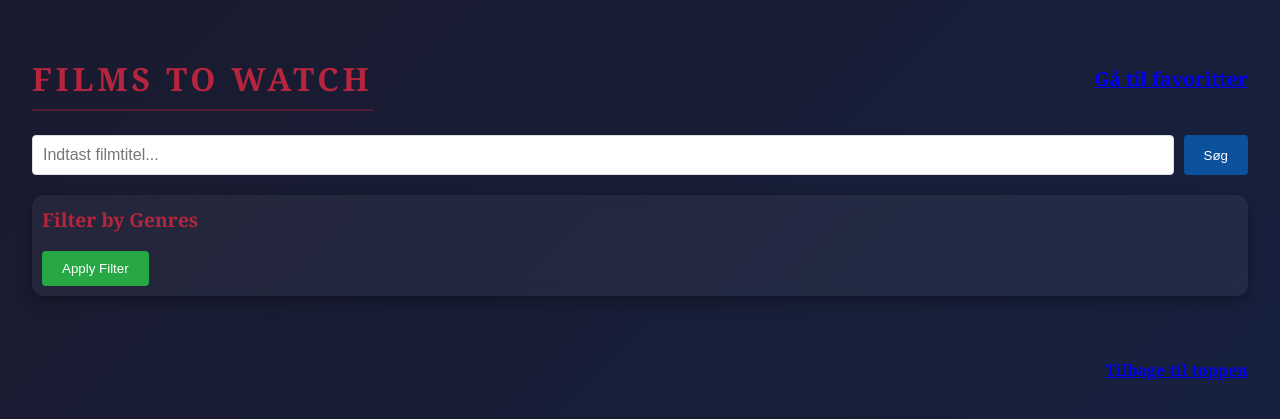
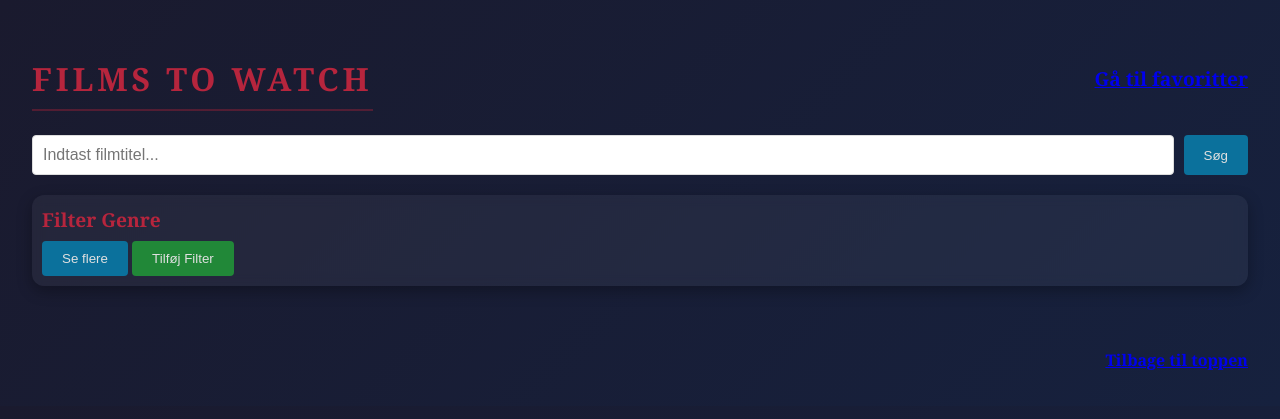
Before and after one commit to MayaSBordum/Filmdata-webapplikation, a Flask app: template templates/index.html in a window 1280 px wide. Shown: the top 419 px of the page. Run offline with Flask 3, Linux system fonts and the light colour scheme; the template is opened without the code that fills it, so the values that code supplies are empty; parts of the project's set-up code (start-up, migrations or seed data) failed here and were passed over.

Commit message:
Clean up

```diff
--- a/app.py
+++ b/app.py
@@ -58,25 +58,27 @@ def find_films(query, limit=50):
     return films
 
 def get_all_genres():
-    """Extract all unique genres from the dataset."""
-    all_genres = set()
+    """Extract all genres and sort by most common."""
+    genre_count = {}
+
     for genres_str in df['genres'].dropna():
         try:
             genres_list = ast.literal_eval(genres_str)
-            if isinstance(genres_list, list):
-                for g in genres_list:
-                    if isinstance(g, dict) and 'name' in g:
-                        all_genres.add(g['name'])
         except Exception:
             try:
                 genres_list = json.loads(genres_str)
-                if isinstance(genres_list, list):
-                    for g in genres_list:
-                        if isinstance(g, dict) and 'name' in g:
-                            all_genres.add(g['name'])
             except Exception:
-                pass
-    return sorted(list(all_genres))
+                genres_list = []
+
+        if isinstance(genres_list, list):
+            for g in genres_list:
+                if isinstance(g, dict) and 'name' in g:
+                    name = g['name']
+                    genre_count[name] = genre_count.get(name, 0) + 1
+
+    # Sort by count (descending)
+    sorted_genres = sorted(genre_count, key=genre_count.get, reverse=True)
+    return sorted_genres
 
 @app.route('/')
 @app.route('/<int:page>')
@@ -228,12 +230,6 @@ def søg():
 
     return render_template('søg.html', film=films, query=query, current_page=page, total_pages=total_pages)
 
-@app.route('/genrer')
-def genrer():
-    """Display all genres."""
-    all_genres = get_all_genres()
-    return render_template('genre_filter.html', all_genres=all_genres, selected_genres=[])
-
 @app.route('/filter/genre/<genre>')
 def filter_by_genre(genre):
     """Filter movies by genre."""
--- a/static/style.css
+++ b/static/style.css
@@ -1,35 +1,100 @@
-/* Layout */
+/* =========================
+   ROOT VARIABLES
+========================= */
+:root {
+    /* Backgrounds */
+    --bg-main: linear-gradient(135deg, #1a1a2e, #16213e);
+    --bg-card: rgba(255, 255, 255, 0.03);
+    --bg-glass: rgba(255, 255, 255, 0.05);
+
+    /* Text colors */
+    --text-main: #e0e0e0;
+    --text-title: #ffffff;
+    --text-data: #aaaaaa;
+    --text-description: #cfcfcf;
+
+    /* Accent colors */
+    --accent-primary: #b6253d;
+    --accent-primary-border: rgba(169, 33, 56, 0.4);
+    --accent-primary-soft: rgba(182, 37, 61, 0.1);
+    --accent-primary-hover: rgba(182, 37, 61, 0.3);
+
+    /* Misc colors */
+    --color-rating: #f5c518;
+    --color-link: #3990b9;
+    --color-toggle: #77b5e6;
+
+    /* Button colors */
+    --btn-main: #05344a;
+    --btn-main-hover: #0b4a68;
+    --btn-secondary: #0b719c;
+    --btn-secondary-hover: #0b8dcae3;
+
+    --btn-success: #218838;
+    --btn-success-hover: #28a745;
+    --btn-clear: #dc3545;
+
+    /* Button sizing */
+    --btn-padding-default: 10px 20px;
+    --btn-padding-compact: 8px 14px;
+
+    --btn-font-default: 16px;
+    --btn-font-compact: 0.85rem;
+
+    --btn-radius-default: 4px;
+    --btn-radius-compact: 8px;
+
+    /* Borders & radius */
+    --radius-sm: 4px;
+    --radius-md: 8px;
+    --radius-lg: 12px;
+
+    /* Shadows */
+    --shadow-card: 0 10px 25px rgba(0, 0, 0, 0.4);
+    --shadow-soft: 0 5px 15px rgba(0, 0, 0, 0.3);
+    --shadow-img: 0 6px 15px rgba(0, 0, 0, 0.5);
+
+    /* Spacing */
+    --gap-default: 10px;
+    --gap-small: 2px;
+}
+
+/* =========================
+   BASE
+========================= */
 body {
     font-family: Georgia, serif;
-    background: linear-gradient(135deg, #1a1a2e, #16213e);
-    color: #e0e0e0;
+    background: var(--bg-main);
+    color: var(--text-main);
     margin: 0;
     padding: 2rem;
     line-height: 1.6;
 }
 
 h1 {
-    color: #b6253d;
+    color: var(--accent-primary);
     letter-spacing: 0.12em;
     text-transform: uppercase;
     margin-bottom: 1.5rem;
-    border-bottom: 2px solid rgba(169, 33, 56, 0.4);
+    border-bottom: 2px solid var(--accent-primary-border);
     display: inline-block;
     padding-bottom: 0.3rem;
 }
 
+/* =========================
+   FILM CARD
+========================= */
 .film-kort {
     display: flex;
     gap: 2rem;
     max-width: 80%;
     margin: 2rem auto;
-    /* THIS centers it */
 
-    background-color: rgba(255, 255, 255, 0.03);
+    background-color: var(--bg-card);
     padding: 1.5rem;
-    border-radius: 12px;
+    border-radius: var(--radius-lg);
     backdrop-filter: blur(6px);
-    box-shadow: 0 10px 25px rgba(0, 0, 0, 0.4);
+    box-shadow: var(--shadow-card);
 }
 
 .film-kort img {
@@ -137,31 +187,50 @@ h1 {
     border-color: #6d0d0d;
 }
 
+
+.note-input button:hover {
+    background-color: var(--btn-main-hover);
+    transform: translateY(-1px);
+}
+
+/* =========================
+   BUTTONS
+========================= */
+.gem-favorite-link button,
 .note-input button {
-    background-color: #05344a;
-    color: rgb(204, 204, 204);
+    background-color: var(--btn-main);
+    color: var(--text-main);
     border: none;
-    padding: 8px 14px;
-    border-radius: 8px;
-    font-size: 0.85rem;
+    padding: var(--btn-padding-compact);
+    border-radius: var(--btn-radius-compact);
+    font-size: var(--btn-font-compact);
     font-weight: bold;
     cursor: pointer;
-
-    box-shadow: 0 6px 15px rgba(0, 0, 0, 0.3);
+    box-shadow: var(--shadow-soft);
     transition: all 0.2s ease;
 }
 
-.note-input button:hover {
-    background-color: #0b4a68;
-    transform: translateY(-1px);
+button {
+    padding: var(--btn-padding-default);
+    background-color: var(--btn-secondary);
+    color: var(--text-main);
+    border: none;
+    border-radius: var(--btn-radius-default);
+    cursor: pointer;
+    /* font-size: var(--btn-font-default); */
 }
 
+button:hover {
+    background-color: var(--btn-secondary-hover);
+}
 
-/* Links på sidden */
+/* =========================
+   LINKS
+========================= */
 .top-link {
     float: right;
     margin: 2rem auto;
-    color: #3990b9;
+    color: var(--color-link);
     font-weight: bold;
     font-size: 1rem;
 }
@@ -213,35 +284,23 @@ input {
     padding: 10px;
     font-size: 16px;
     border: 1px solid #ddd;
-    border-radius: 4px;
+    border-radius: var(--radius-sm);
 }
 
-button {
-    padding: 10px 20px;
-    background-color: #0b519c;
-    color: white;
-    border: none;
-    border-radius: 4px;
-    cursor: pointer;
-}
-
-button:hover {
-    background-color: #0b67ca;
-}
-
-
-/* Genre Filter */
+/* =========================
+   GENRE FILTER
+========================= */
 .genre-filter {
-    background-color: rgba(255, 255, 255, 0.05);
+    background-color: var(--bg-glass);
     padding: 10px;
-    border-radius: 12px;
+    border-radius: var(--radius-lg);
     margin-bottom: 30px;
     backdrop-filter: blur(6px);
-    box-shadow: 0 5px 15px rgba(0, 0, 0, 0.3);
+    box-shadow: var(--shadow-soft);
 }
 
 .genre-filter h3 {
-    color: #b6253d;
+    color: var(--accent-primary);
     margin-top: 0;
     margin-bottom: 5px;
     font-size: 1.2em;
@@ -250,8 +309,15 @@ button:hover {
 .genres-list {
     display: flex;
     flex-wrap: wrap;
-    gap: 5px;
-    margin-bottom: 10px;
+    gap: var(--gap-default);
+    overflow: hidden;
+    max-height: 40px;
+    transition: max-height 0.3s ease;
+}
+
+.genres-list.expanded {
+    max-height: 500px;
+    gap: 2px;
 }
 
 .genre-item {
@@ -276,81 +342,66 @@ button:hover {
 }
 
 .filter-btn {
-    background-color: #28a745;
+    background-color: var(--btn-success);
     margin-right: 10px;
 }
 
 .filter-btn:hover {
-    background-color: #218838;
+    background-color: var(--btn-success-hover);
 }
 
 .clear-filter {
-    color: #dc3545;
+    color: var(--btn-clear);
     text-decoration: none;
     padding: 10px 15px;
-    border: 1px solid #dc3545;
-    border-radius: 4px;
+    border: 1px solid var(--btn-clear);
+    border-radius: var(--radius-sm);
     transition: background-color 0.3s;
 }
 
 .clear-filter:hover {
-    background-color: #dc3545;
+    background-color: var(--btn-clear);
     color: white;
 }
 
-/* Genre Filter Links (for /genrer page) */
-.genre-link {
-    display: inline-block;
-    padding: 8px 12px;
-    background-color: #667eea;
-    color: white;
-    text-decoration: none;
-    border-radius: 5px;
-    transition: background-color 0.3s;
-}
-
-.genre-link:hover {
-    background-color: #5568d3;
-}
-
-.results {
-    margin-top: 20px;
-}
-
-
-/* Pagination styling */
+/* =========================
+   PAGINATION
+========================= */
 .pagination {
     display: flex;
     justify-content: center;
-    gap: 10px;
+    gap: var(--gap-default);
     margin: 30px 0;
     flex-wrap: wrap;
 }
 
-.page-link, .page-number {
+.page-link,
+.page-number {
     padding: 8px 12px;
-    border: 1px solid #b6253d;
-    border-radius: 4px;
+    border: 1px solid var(--accent-primary);
+    border-radius: var(--radius-sm);
     text-decoration: none;
-    color: #e0e0e0;
+    color: var(--text-data);
     transition: all 0.3s ease;
-    background-color: rgba(182, 37, 61, 0.1);
+    background-color: var(--accent-primary-soft);
 }
 
-.page-link:hover, .page-number:hover {
-    background-color: rgba(182, 37, 61, 0.3);
-    border-color: #e0e0e0;
+.page-link:hover,
+.page-number:hover {
+    background-color: var(--accent-primary-hover);
+    border-color: var(--text-main);
+    color: var(--text-main);
 }
 
 .page-number.active {
-    background-color: #b6253d;
+    background-color: var(--accent-primary);
     color: white;
-    border-color: #b6253d;
+    border-color: var(--accent-primary);
     font-weight: bold;
 }
 
 .page-ellipsis {
     padding: 8px 5px;
-    color: #b6253d;
+    color: var(--accent-primary);
     font-weight: bold;
 }
--- a/templates/index.html
+++ b/templates/index.html
@@ -23,9 +23,9 @@
 
     <!-- Genre filter -->
     <div class="genre-filter">
-        <h3>Filter by Genres</h3>
+        <h3>Filter Genre</h3>
         <form id="genreForm" method="get">
-            <div class="genres-list">
+            <div class="genres-list collapsed" id="genresList">
                 {% for genre in all_genres %}
                 <div class="genre-item">
                     <input type="checkbox" id="genre-{{ genre }}" name="genre" value="{{ genre }}" {% if genre in
@@ -34,9 +34,10 @@
                 </div>
                 {% endfor %}
             </div>
-            <button type="submit" class="filter-btn">Apply Filter</button>
+            <button type="button" id="toggleGenresBtn" onclick="toggleGenres()">Se flere</button>
+            <button type="submit" class="filter-btn">Tilføj Filter</button>
             {% if selected_genres %}
-            <a href="/" class="clear-filter">Clear All</a>
+            <a href="/" class="clear-filter">Ryd alle</a>
             {% endif %}
         </form>
     </div>
@@ -117,6 +118,21 @@
                 toast.classList.remove("show");
             }, 3000);
         }
+
+
+        // Funktion til at vise flere genrer
+        function toggleGenres() {
+            const list = document.getElementById("genresList");
+            const btn = document.getElementById("toggleGenresBtn");
+
+            list.classList.toggle("expanded");
+
+            if (list.classList.contains("expanded")) {
+                btn.innerText = "Se mindre";
+            } else {
+                btn.innerText = "Se flere";
+            }
+        }
     </script>
 </body>
 
```
Also changed, not shown: other parts of static/style.css (+25 -38 lines), templates/genre_filter.html (deleted, +0 -19 lines).
